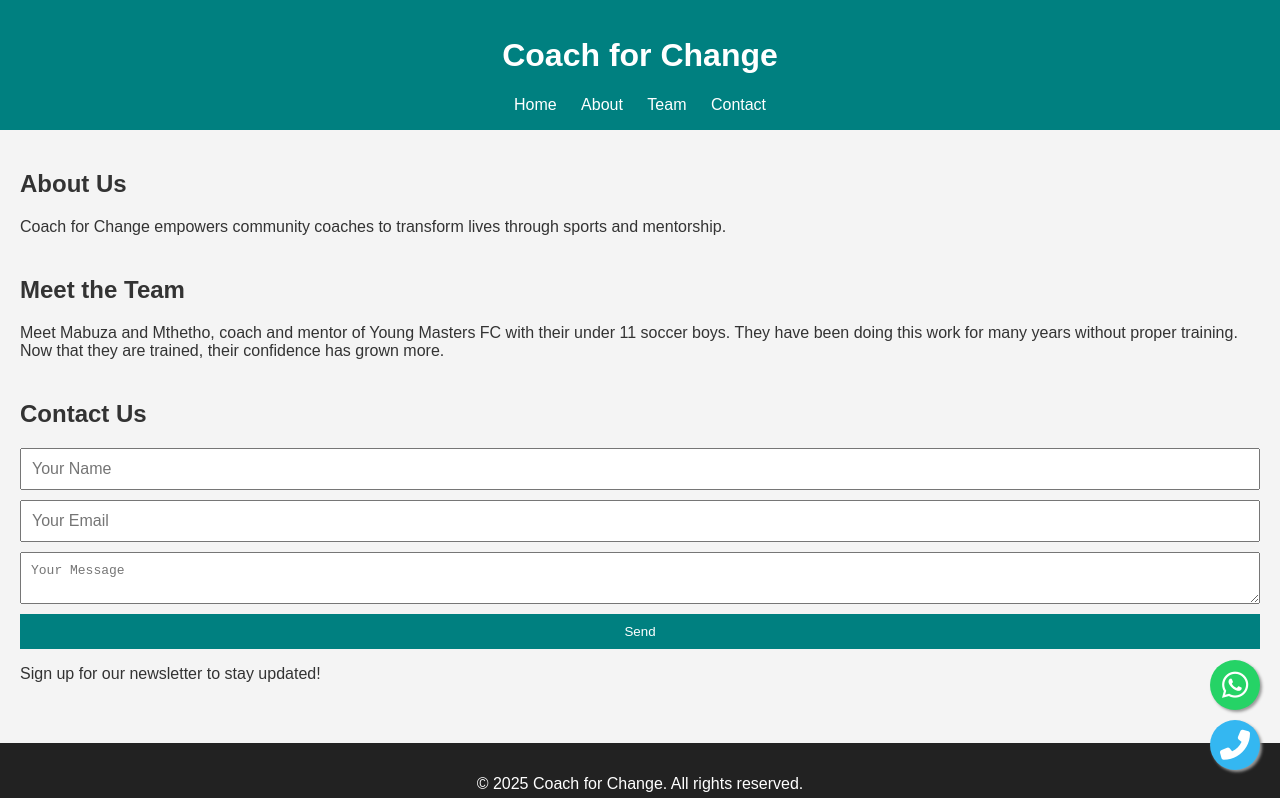
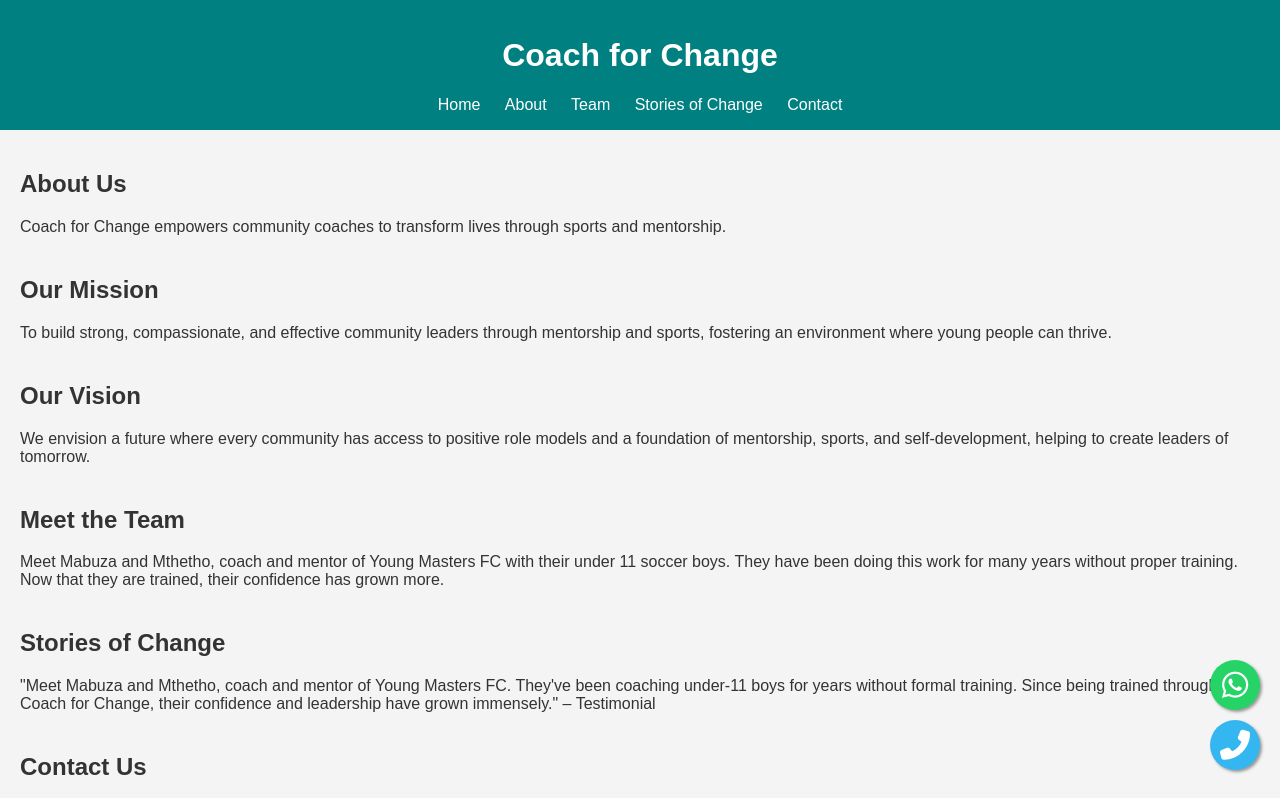
Before and after one commit to Coachfor/coach-for-change, a plain HTML site: page index.html in a window 1280 px wide. Shown: the top 798 px of the page. Drawn offline with Linux system fonts and the light colour scheme.

Commit message:
Add files via upload

```diff
--- a/index.html
+++ b/index.html
@@ -15,6 +15,7 @@
       <a href="#">Home</a>
       <a href="#about">About</a>
       <a href="#team">Team</a>
+      <a href="#testimonials">Stories of Change</a>
       <a href="#contact">Contact</a>
     </nav>
   </header>
@@ -25,9 +26,26 @@
       <p>Coach for Change empowers community coaches to transform lives through sports and mentorship.</p>
     </section>
 
+    <section id="mission">
+      <h2>Our Mission</h2>
+      <p>To build strong, compassionate, and effective community leaders through mentorship and sports, fostering an environment where young people can thrive.</p>
+    </section>
+
+    <section id="vision">
+      <h2>Our Vision</h2>
+      <p>We envision a future where every community has access to positive role models and a foundation of mentorship, sports, and self-development, helping to create leaders of tomorrow.</p>
+    </section>
+
     <section id="team">
       <h2>Meet the Team</h2>
       <p>Meet Mabuza and Mthetho, coach and mentor of Young Masters FC with their under 11 soccer boys. They have been doing this work for many years without proper training. Now that they are trained, their confidence has grown more.</p>
+    </section>
+
+    <section id="testimonials">
+      <h2>Stories of Change</h2>
+      <div class="testimonial">
+        <p>"Meet Mabuza and Mthetho, coach and mentor of Young Masters FC. They've been coaching under-11 boys for years without formal training. Since being trained through Coach for Change, their confidence and leadership have grown immensely." – Testimonial</p>
+      </div>
     </section>
 
     <section id="contact">
```
